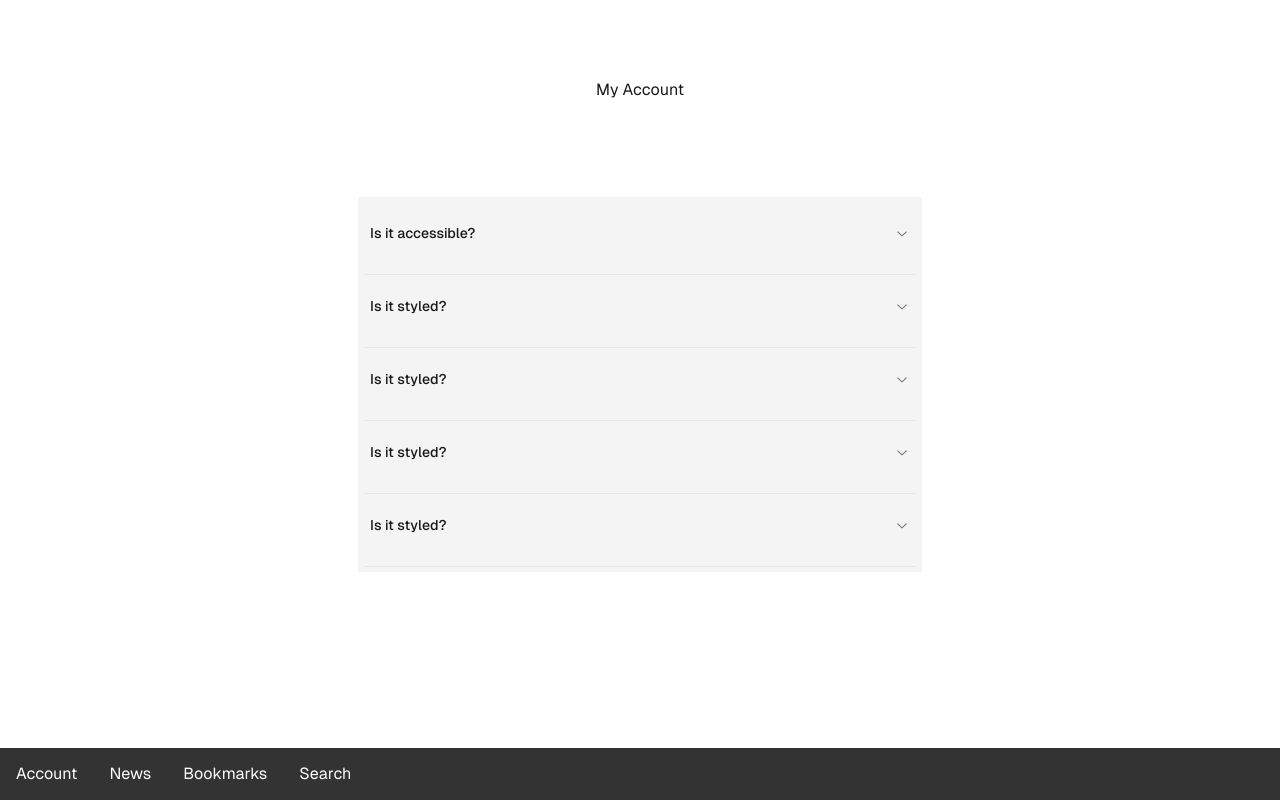
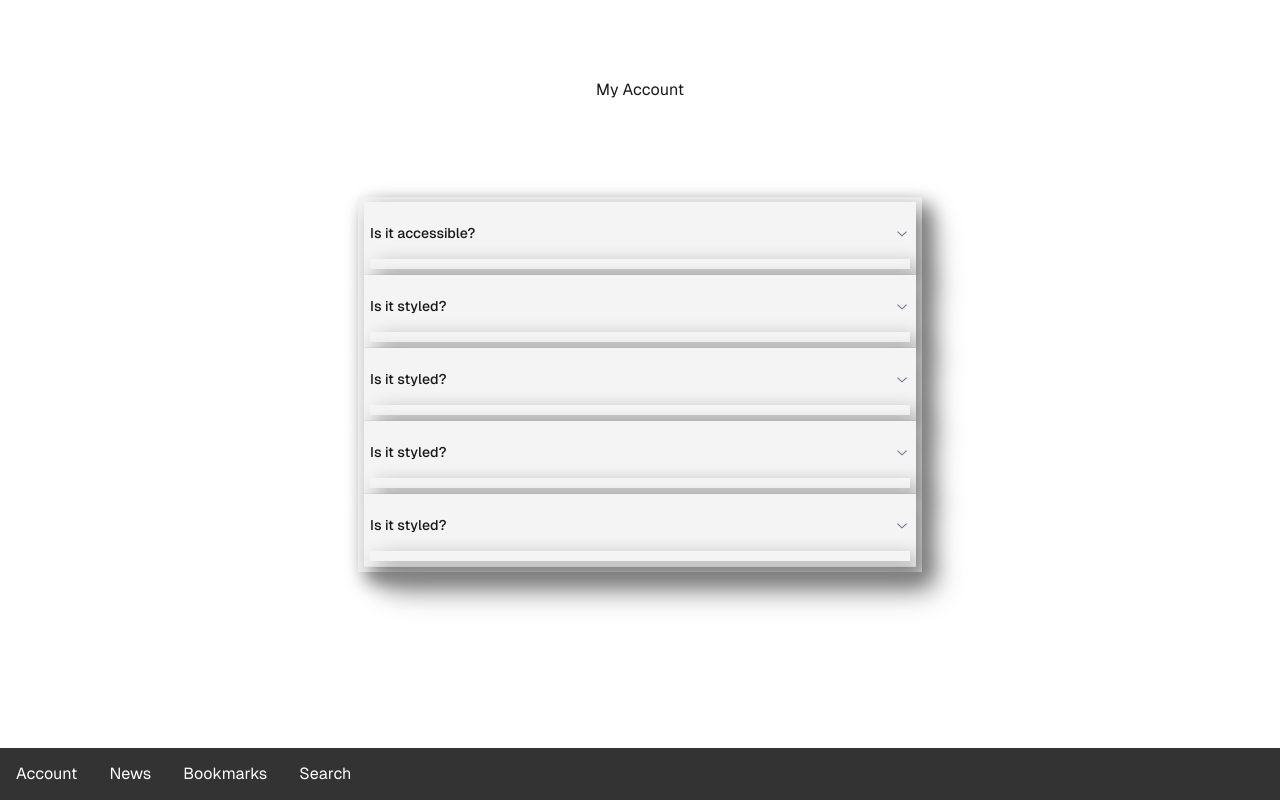
Before and after one commit to HeadlinerAI/website, a Next.js app: page /account in a window 1280 px wide. Built offline with nearby package versions, Linux system fonts and the light colour scheme.

Commit message:
fixed nav bar test

```diff
--- a/src/app/globals.css
+++ b/src/app/globals.css
@@ -98,6 +98,7 @@ body {
   padding: 0;
   overflow: hidden;
   background-color: #333;
+  position: fixed;
 }
 
 .navbar li {
@@ -212,5 +213,5 @@ body {
   display: block;
   float: left;
   padding: 5px 6px;
-
+  filter: drop-shadow(8px 8px 10px gray);
 }
```
